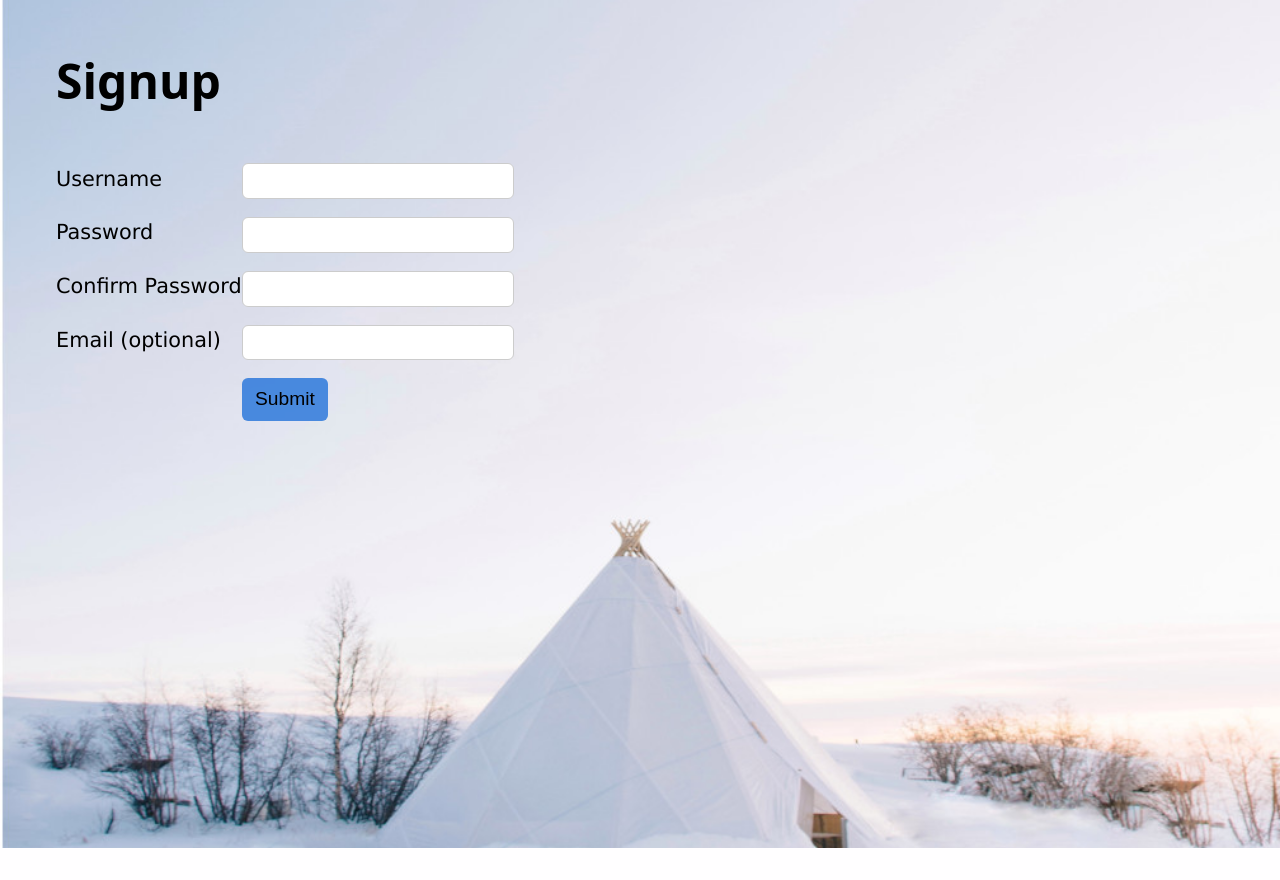
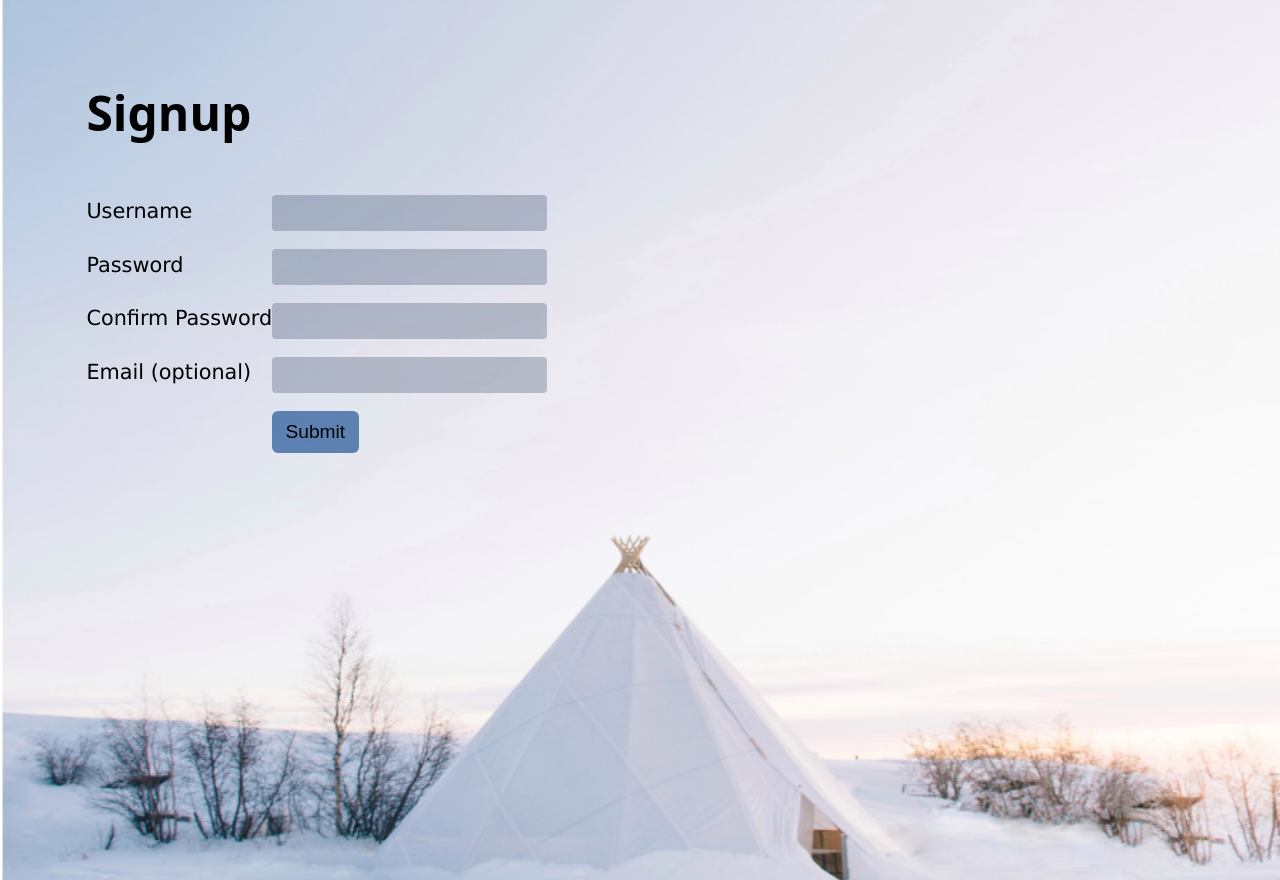
Before and after one commit to adonayab/user-signup, a Flask app: page / in a window 1280 px wide. Before the commit the page ends 848 px from the top, so only its background shows below. Run offline with Flask 2, Linux system fonts and the light colour scheme.

Commit message:
Added some css

```diff
--- a/main.py
+++ b/main.py
@@ -36,7 +36,7 @@ def index():
       return render_template('/index.html', username_error=username_error)
     else:
       if len(password) < 3 or len(password) > 20:
-        password_error = 'Password must be (3-20) characters'
+        password_error = 'Invalid Password'
         return render_template('/index.html', password_error=password_error)
 
       if password != pass_confirm:
--- a/static/reset.css
+++ /dev/null
@@ -1,9 +0,0 @@
-body,
-body * {
-    margin-top: unset;
-    box-sizing: unset;
-    padding: unset;
-    font-size: unset;
-    color: unset;
-    text-decoration: unset;
-}
--- a/static/style.css
+++ b/static/style.css
@@ -1,16 +1,20 @@
 html {
   padding-top:  0.5in;
-  padding-left: 0.5in;
+  padding-left: 0.9in;
+
+}
+
+body {
+  height: 100%;
+
+  margin: 0;
+  padding: 0;
   background: url(./images/winter_2.jpg);
   background-repeat: no-repeat;
   background-size: cover;
   background-position: center;
-  height: 100%;
+  height: 100vh;
   position: relative;
-}
-
-body, html {
-  height: 100%;
 }
 
 .error {
@@ -48,7 +52,7 @@ input[type=submit] {
 
   display: table-cell;
 
-  background-color: #2675dbd0;
+  background-color: #3664a0c5;
   border-radius: 6px;
   border: none;
   width: 4.5em;
@@ -58,10 +62,11 @@ input[type=submit] {
 }
 
 input[type=text], input[type=password] {
-  border: 1px solid #ccc;
-  border-radius: 6px;
+  border: none;
+  border-radius: 4px;
   width: 20em;
   height: 2.5em;
   resize: vertical;
   font-size: 0.65em;
+  background-color: #5a6c8560;
 }
--- a/templates/base.html
+++ b/templates/base.html
@@ -8,15 +8,14 @@
   <meta name="viewport" content="width=device-width, initial-scale=1, shrink-to-fit=no">
 
   <link rel="stylesheet" href="{{ url_for('static', filename='style.css')}}">
-  <link rel="stylesheet" href="{{ url_for('static', filename='reset.css')}}">
 
 </head>
 
 <body>
-
-  {% block content%}
-  {% endblock %}
-
+  <div class="main">
+    {% block content%}
+    {% endblock %}
+  </div>
 </body>
 
 </html>
--- a/templates/index.html
+++ b/templates/index.html
@@ -9,7 +9,7 @@
 <br>
 
 <form action="" method="post">
-<p class="p">
+  <p class="p">
     <label for="username">Username </label>
     <input type="text" name="username" id="username">
     <span class="error">{{ username_error }}</span>
@@ -42,4 +42,5 @@
 
 
 
+
 {% endblock %}
```
